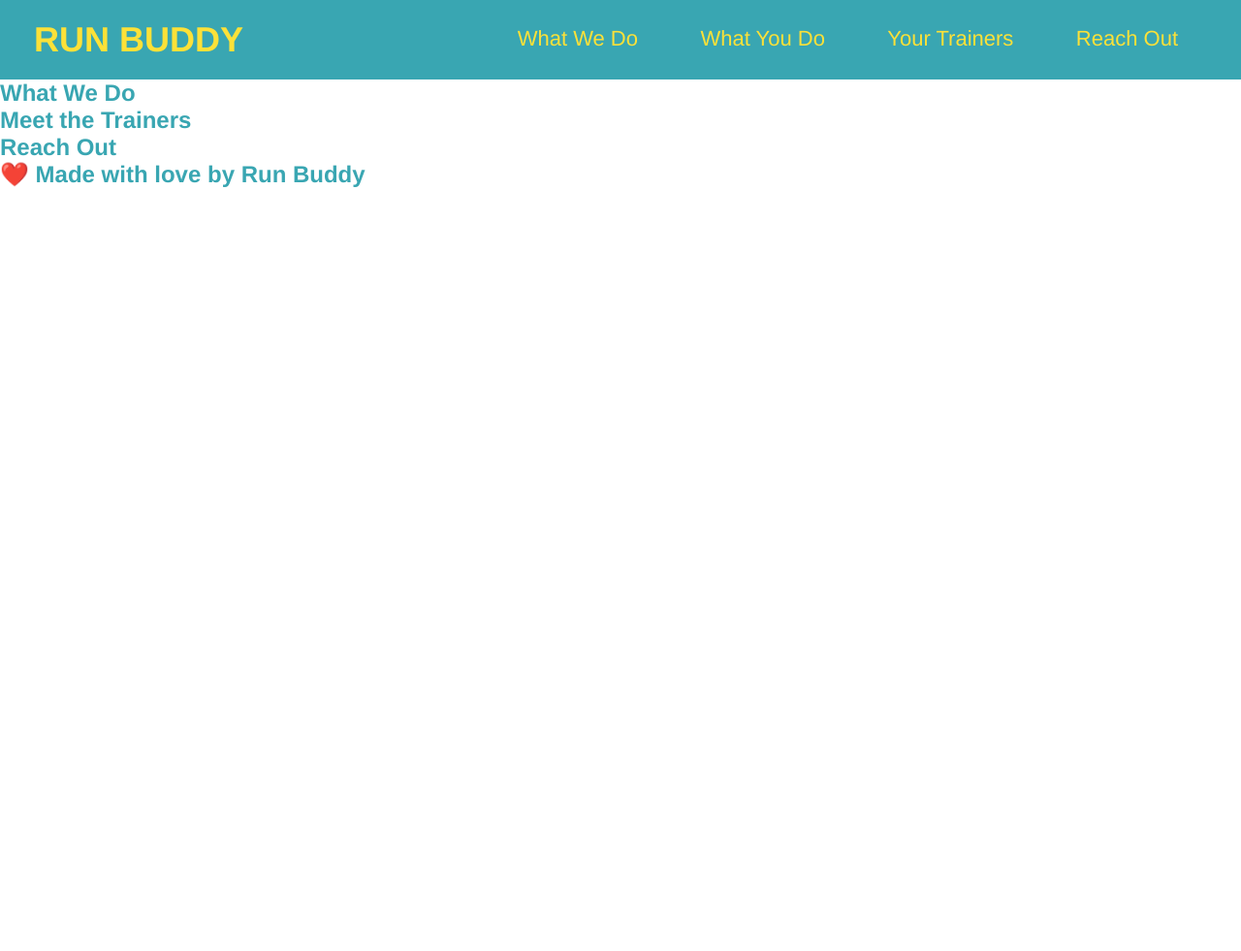
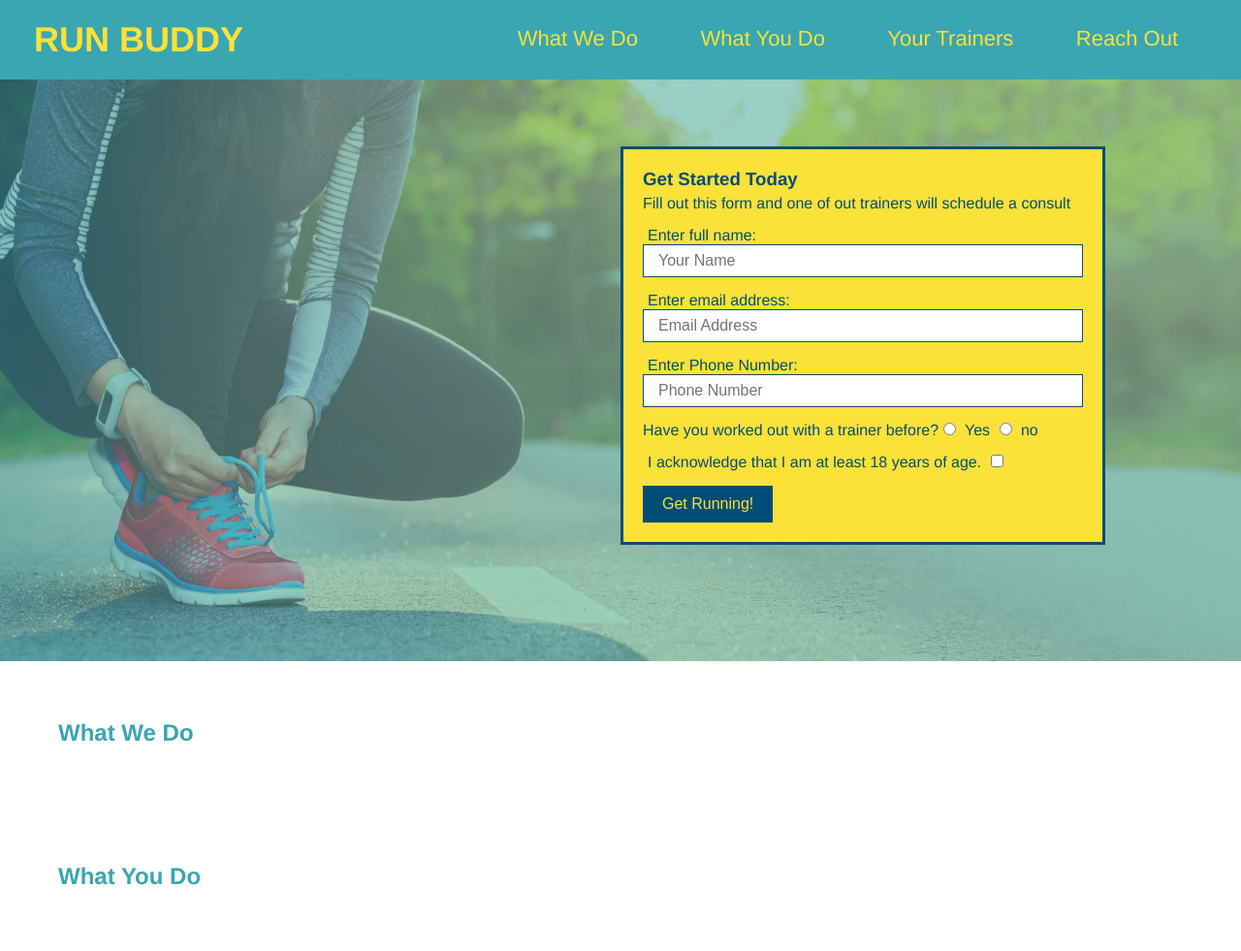
Before and after one commit to Wizzle13/run-buddy, a plain HTML site: page index.html in a window 1280 px wide. Shown: the top 981 px of the page at 97% size. Before the commit the page ends 800 px from the top, so only its background shows below. Drawn offline with Linux system fonts and the light colour scheme.

Commit message:
added form and styling

```diff
--- a/assets/css/style.css
+++ b/assets/css/style.css
@@ -1,6 +1,7 @@
 * {
     margin: 0;
     padding: 0;
+    box-sizing: border-box;
 }
 
 body {
@@ -43,3 +44,81 @@ header nav ul li a {
     font-weight: lighter;
     font-size: 22px;
 }
+
+footer {
+    background: #fce138;
+    width: 100%;
+    padding: 40px 35px;
+}
+
+footer h2 {
+    display: inline;
+    color: #024e76;
+    font-size: 30px;
+    margin: 0;
+}
+
+footer div {
+    float: right;
+    line-height: 1.5;
+    text-align: right;
+}
+
+footer a {
+    color: #024e76;
+}
+
+section {
+    padding: 60px;
+}
+
+/* Hero Style Section */
+.hero {
+    background-image: url("../images/hero-bg.jpg");
+    height: 600px;
+    background-size: cover;
+    background-position: center;
+    position: relative;
+}
+
+.hero-form {
+    color: #024e76;
+    background-color: #fce138;
+    padding: 20px;
+    width: 500px;
+    border: solid 3px #024e76;
+    position: absolute;
+    bottom: 120px;
+    right: 140px;
+}
+
+.hero-form h3 {
+    font-size: 24;
+    margin: 0;
+}
+
+.hero-form p {
+    margin: 5px 0 15px 0;
+}
+
+.form-input {
+    border: 1px solid #024e76;
+    display: block;
+    padding: 7px 15px;
+    font-size: 16px;
+    color: #024e76;
+    width: 100%;
+    margin-bottom: 15px;
+}
+
+.hero-form label {
+    margin: 0 5px;
+}
+
+.hero-form button {
+    color: #fce138;
+    background-color: #024e76;
+    border: none;
+    padding: 10px 20px;
+    font-size: 16px;
+}
--- a/index.html
+++ b/index.html
@@ -33,15 +33,47 @@
     </header>
 
     <!-- hero/jumbotron-->
-    <section>
-
+    <section class="hero">
+        <div class="hero-form">
+            <h3>Get Started Today</h3>
+            <p> Fill out this form and one of out trainers will schedule a consult</p>
+            <!-- Add form element-->
+            <form>
+                <label for="name">Enter full name:</label>
+                <input type="text" placeholder="Your Name" name="name" id="name" class="form-input" />
+                <label for="email">Enter email address:</label>
+                <input type="email" placeholder="Email Address" name="email" id="email" class="form-input" />
+                <label for="phone">Enter Phone Number:</label>
+                <input type="tel" placeholder="Phone Number" name="phone" id="phone" class="form-input" />
+                <p>
+                    Have you worked out with a trainer before?
+                    <input type="radio" name="trainer-confirm" id="trainer-yes"/>
+                    <label for="trainer-yes">Yes</label>
+                    <input type="radio" name="trainer-confirm" id="trainer-no"/>
+                    <label for="trainer-no">no</label>
+                </p>
+                <p>
+                    <label for="checkbox">
+                        I acknowledge that I am at least 18 years of age.
+                    </label>
+                    <input type="checkbox" name="age-confirm" id="checkbox" />
+                </p>
+                <button type="submit">
+                    Get Running!
+                </button>
+            </form>
+        </div>
     </section>
+    <!-- End Hero -->
 
     <!-- "what we do" section"-->
     <section>
         <h2>What We Do</h2>
     </section>
-
+    <!-- "what we do" section"-->
+    <section>
+        <h2>What You Do</h2>
+    </section>
     <!-- "meet the trainers" section-->
     <section>
         <h2>Meet the Trainers</h2>
@@ -55,6 +87,10 @@
     <!-- footer-->
     <footer>
         <h2>❤️ Made with love by Run Buddy</h2>
+        <div>
+            <a href="#">Read Our Privacy Policy</a><br/>
+            &copy; 2019 Runn Buddy, Inc.
+        </div>
     </footer>
 </body>
 </html>
```
Also changed, not shown: assets/images/hero-bg.jpg (added).
